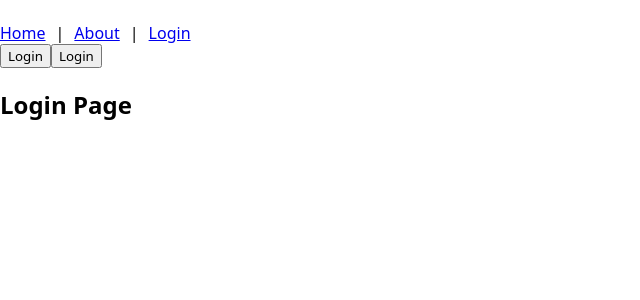
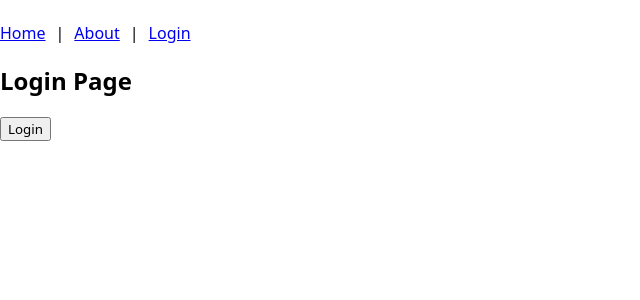
Before and after one commit to caleroedwarn-prog/my-app, a React (Create React App) app: page /logins in a window 1280 px wide. Shown: the top 300 px of the page, without its empty margins (0-640 px from the left). Built offline with nearby package versions, Linux system fonts and the light colour scheme.

Commit message:
creating protected route using navigate

```diff
--- a/src/App.js
+++ b/src/App.js
@@ -13,13 +13,11 @@ function App() {
       <br />
       <BrowserRouter>
         <Navbar />
-        <button onClick={() => setIsLoggedIn(true)}>Login</button>
-        <button onClick={() => setIsLoggedIn(false)}>Login</button>
         <Routes>
           <Route path="/" element={<Homes />} />
           <Route path="/about" element={<About />} />
           <Route path="/logins" element={<Logins />} />
-
+          <Route path="/logins" element={<Logins setIsLoggedIn={setIsLoggedIn} />} />
           <Route path="/dashboard" element={<ProtectedRoute isLoggedIn={isLoggedIn}>
             <Dashboard />
             </ProtectedRoute>
--- a/src/pages/Dashboard.js
+++ b/src/pages/Dashboard.js
@@ -1,4 +1,4 @@
 function Dashboard() {
-  return <h2>Login Page</h2>;
+  return <h2>Dashboard</h2>;
 }
 export default Dashboard;
--- a/src/pages/Login.js
+++ b/src/pages/Login.js
@@ -1,4 +1,21 @@
-function Logins(){
-    return <h2>Login Page</h2>
+import { useNavigate } from "react-router-dom";
+function Logins({ setIsLoggedIn }){
+
+    const navigate = useNavigate();
+
+    function handleLogin(){
+
+        setIsLoggedIn(true);
+        navigate("/dashboard");
+    };
+    return (
+    <>
+    <h2>Login Page</h2>
+
+    <button onClick={handleLogin}>
+        Login
+    </button>
+    </>
+    );
 }
 export default Logins;
```
